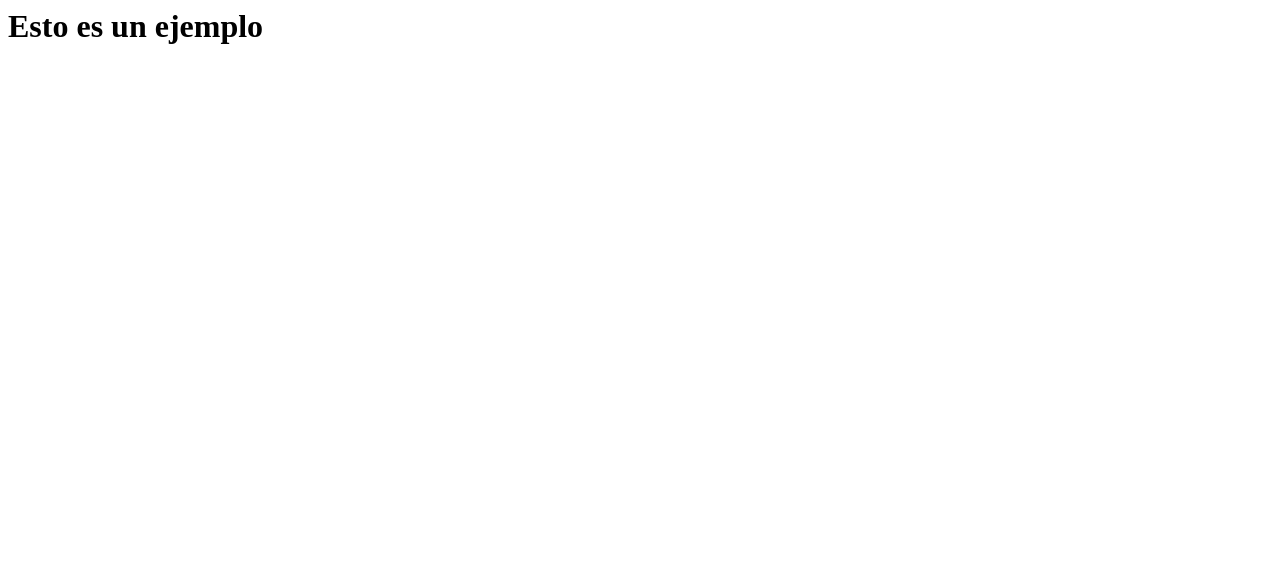
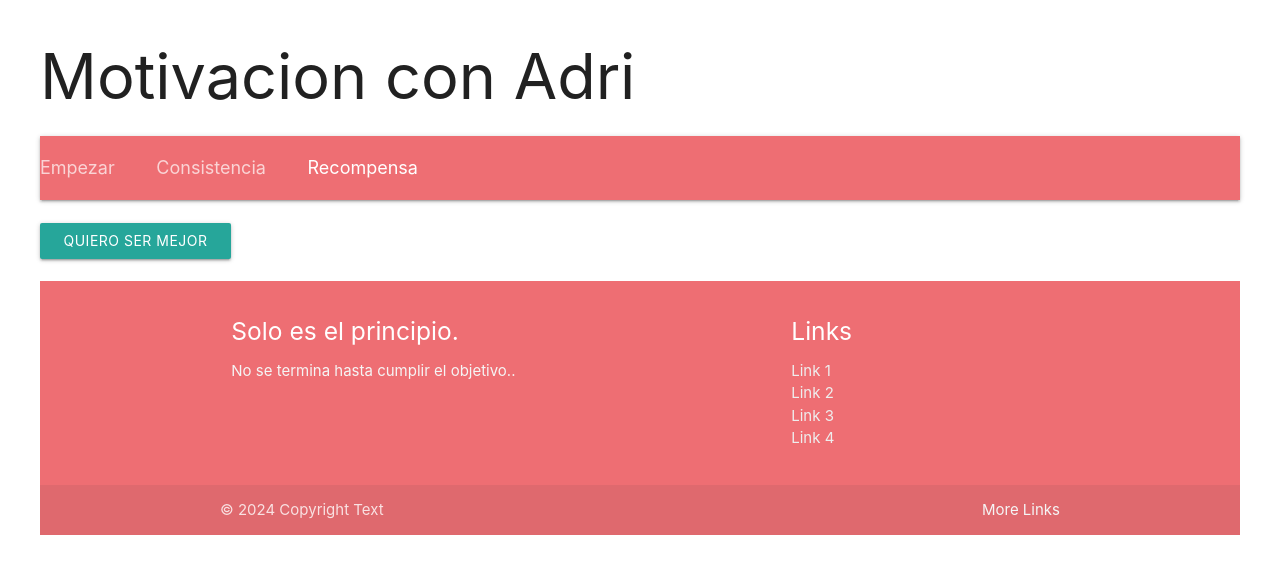
Before and after one commit to AdrianPRG/RepositorioPractica, a plain HTML site: page index.html in a window 1280 px wide. Drawn offline with nearby package versions, Linux system fonts and the light colour scheme.

Commit message:
Cambios con CSS y mejora

```diff
--- a/index.html
+++ b/index.html
@@ -1,5 +1,58 @@
 <html>
-<body>
-<h1> Esto es un ejemplo </h1>
+<head>
+ <!-- Compiled and minified CSS -->
+    <link rel="stylesheet" href="https://cdnjs.cloudflare.com/ajax/libs/materialize/1.0.0/css/materialize.min.css">
+
+<!--Iconos -->
+
+  <link href="https://fonts.googleapis.com/icon?family=Material+Icons" rel="stylesheet">
+
+
+    <!-- Compiled and minified JavaScript -->
+    <script src="https://cdnjs.cloudflare.com/ajax/libs/materialize/1.0.0/js/materialize.min.js"></script>
+
+</head>
+
+<body style="margin:40px">
+<h1> Motivacion con Adri </h1>
+ <nav>
+    <div class="nav-wrapper">
+      <div class="col s12">
+        <a href="#!" class="breadcrumb">Empezar</a>
+        <a href="#!" class="breadcrumb">Consistencia</a>
+        <a href="#!" class="breadcrumb">Recompensa</a>
+      </div>
+    </div>
+  </nav>
+<br>
+<a class="waves-effect waves-light btn"><i class="material-icons left"></i>Quiero ser mejor</a>
+
+<br>
+<br>
+<footer class="page-footer">
+          <div class="container">
+            <div class="row">
+              <div class="col l6 s12">
+                <h5 class="white-text">Solo es el principio.</h5>
+                <p class="grey-text text-lighten-4">No se termina hasta cumplir el objetivo..</p>
+              </div>
+              <div class="col l4 offset-l2 s12">
+                <h5 class="white-text">Links</h5>
+                <ul>
+                  <li><a class="grey-text text-lighten-3" href="#!">Link 1</a></li>
+                  <li><a class="grey-text text-lighten-3" href="#!">Link 2</a></li>
+                  <li><a class="grey-text text-lighten-3" href="#!">Link 3</a></li>
+                  <li><a class="grey-text text-lighten-3" href="#!">Link 4</a></li>
+                </ul>
+              </div>
+            </div>
+          </div>
+          <div class="footer-copyright">
+            <div class="container">
+            © 2024 Copyright Text
+            <a class="grey-text text-lighten-4 right" href="#!">More Links</a>
+            </div>
+          </div>
+        </footer>
 </body>
 </html>
```
